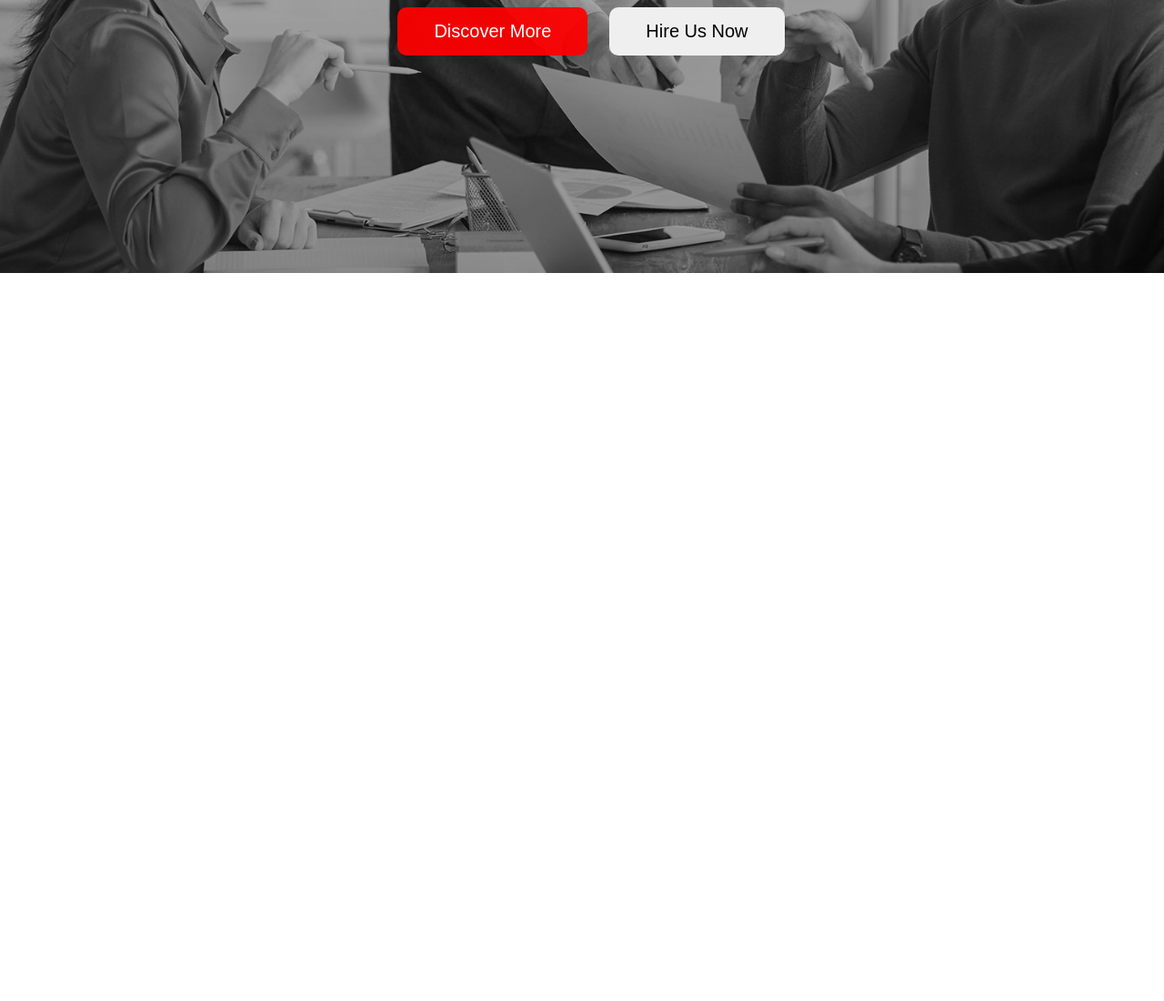
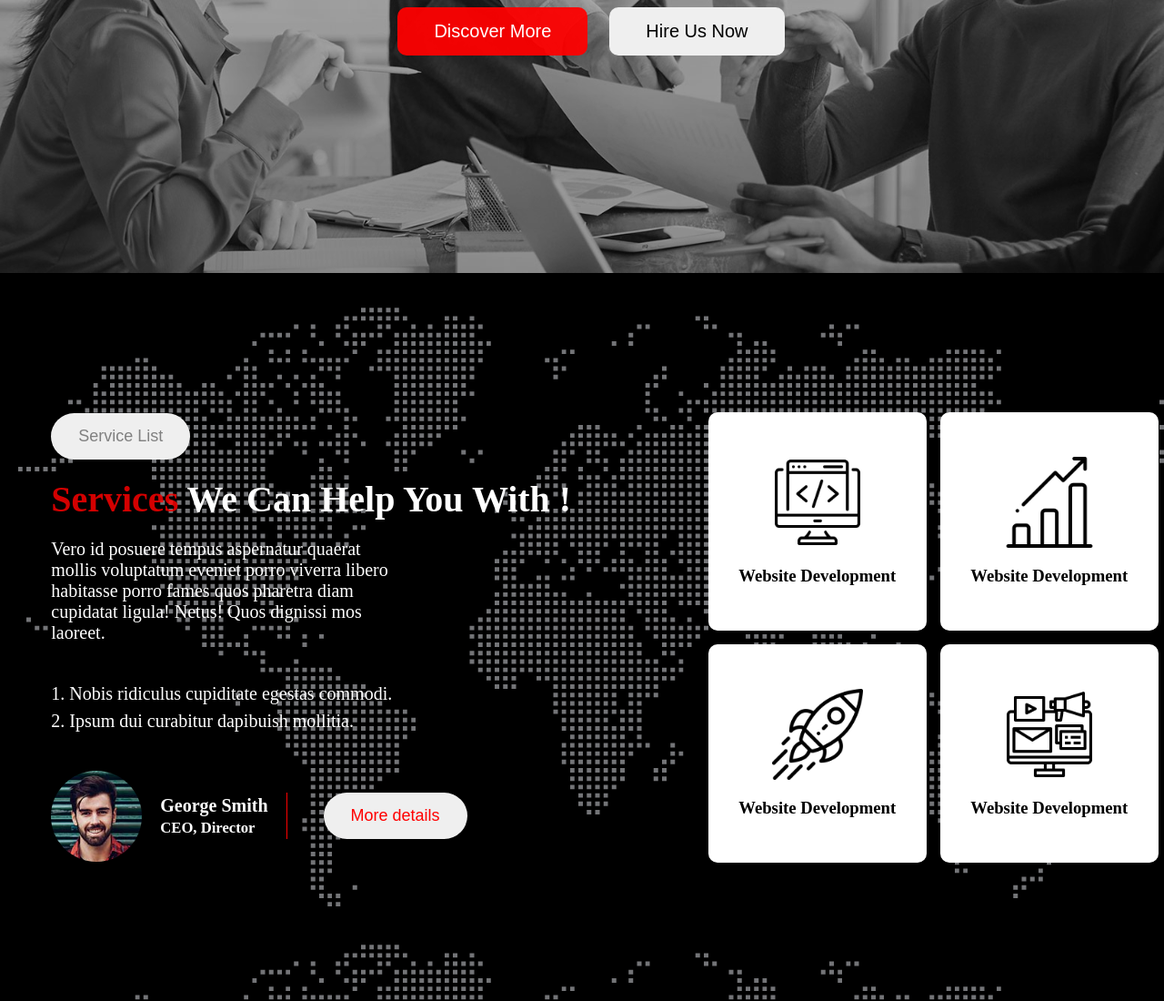
Before and after one commit to Asrafpavel/digital-agency-portfolio, a plain HTML site: page index.html in a window 1280 px wide. Shown: the part 595-1695 px from the top of the page at 91% size. Before the commit the page ends 895 px from the top, so only its background shows below. Drawn offline with Linux system fonts and the light colour scheme.

Commit message:
service added

```diff
--- a/index.html
+++ b/index.html
@@ -36,5 +36,50 @@
             </div>
         </div>
     </div>
+
+
+    <!-- service list container  -->
+
+<div class="service-container">
+    <div class="service-items">
+        <button class="service-btn">Service List</button>
+        <h1 class="service-title"><span class="primary">Services</span> We Can Help You With !</h1>
+        <p class="service-desc">Vero id posuere tempus aspernatur quaerat mollis voluptatum eveniet porro viverra libero habitasse porro fames quos pharetra diam cupidatat ligula! Netus! Quos dignissi mos laoreet.</p>
+        <ul>
+            <li>Nobis ridiculus cupiditate egestas commodi.</li>
+            <li>Ipsum dui curabitur dapibuish mollitia.</li>
+        </ul>
+        <div class="author-items">
+            <div class="author-img">
+                <img src="asset/image/author.jpg" alt="">
+                <h4 class="author-name">George Smith <br>
+                    <small> CEO, Director</small></h4>
+            </div>
+            <div class="more-details">
+                <button class="service-btn">More details</button>
+            </div>
+        </div>
+    </div>
+    <div class="service-skills">
+       <div class="skill">
+        <img src="asset/icons/coding.png" alt="">
+        <h3>Website Development</h3>
+       </div>
+       <div class="skill">
+        <img src="asset/icons/bar-chart.png" alt="">
+        <h3>Website Development</h3>
+       </div>
+       <div class="skill">
+        <img src="asset/icons/startup.png" alt="">
+        <h3>Website Development</h3>
+       </div>
+       <div class="skill">
+        <img src="asset/icons/digital-marketing.png" alt="">
+        <h3>Website Development</h3>
+       </div>
+    </div>
+
+</div>
+
 </body>
 </html>
--- a/style.css
+++ b/style.css
@@ -1,6 +1,7 @@
 *{
     margin: 0;
     padding: 0;
+    /* border: 1px solid red; */
 }
 /* header styles  */
 .nav-container{
@@ -71,3 +72,106 @@
     background-color: rgba(255, 0, 0, 0.936);
     color: white;
 }
+
+/* service styles  */
+
+.service-container{
+    width: 100%;
+    height: 100vh;
+    background-image: url("asset/image/footer-bg.png") ,
+    linear-gradient(rgba(0,0,0,1),rgb(0, 0, 0));
+    color: white;
+    display: flex;
+    gap: 20px;
+    align-items: center;
+    justify-content: space-around;
+}
+.service-btn{
+    padding: 15px 30px;
+    border-radius: 30px;
+    border: none;
+    font-size: 18px;
+    color: gray;
+}
+.service-items{
+    padding: 50px;
+    width: 50%;
+}
+.service-title{
+    font-size: 40px;
+    margin-top: 20px;
+    margin-bottom: 20px;
+}
+.service-desc{
+    font-size: 20px;
+    width: 60%;
+
+}
+.service-items ul{
+    margin-top: 20px;
+    margin-bottom: 20px;
+    padding: 20px;
+}
+.service-items ul li{
+    list-style: decimal;
+    font-size: 20px;
+    line-height: 30px;
+}
+.author-items{
+    display: flex;
+    align-items: center;
+    gap: 20px;
+
+}
+.author-img{
+    display: flex;
+    align-items: center;
+    gap: 20px;
+
+}
+.author-img img{
+    height: 100px;
+    width: 100px;
+    border-radius: 50%;
+
+
+}
+.author-name{
+    font-size: 20px;
+}
+.more-details{
+
+    border-left: 1px solid red;
+}
+
+.more-details .service-btn{
+    margin-left: 40px;
+    color: red;
+
+}
+.service-skills{
+    display: grid;
+    grid-template-columns: repeat(2,1fr);
+    gap: 15px;
+}
+.skill{
+    text-align: center;
+    align-items: center;
+    justify-content: center;
+    display: flex;
+    flex-direction: column;
+    width: 200px;
+    height: 200px;
+    /* box-shadow: 5px 5px 8px  gray; */
+    background-color: #fff;
+    color: black;
+    padding: 20px;
+    border-radius: 10px;
+
+}
+.skill img{
+    width: 100px;
+    height: 100px;
+    margin-bottom: 20px;
+
+}
```
